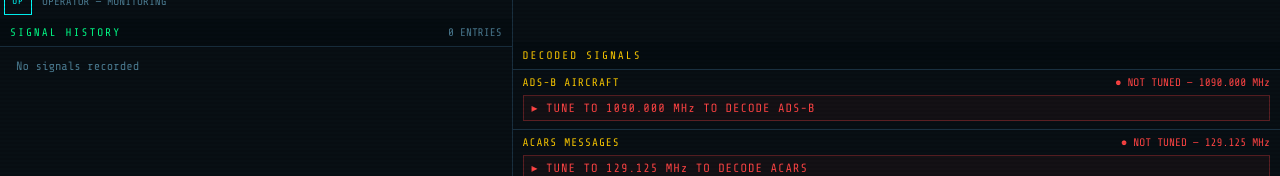
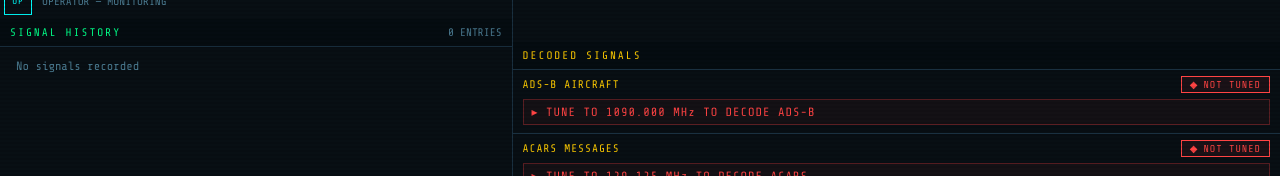
Before and after one commit to sli3/mimir, a React (Vite) app in the folder dashboard/frontend/: page / in a window 1280 px wide. Shown: the part 624-800 px from the top of the page. Built offline with nearby package versions, Linux system fonts and the light colour scheme; no server answers.

Commit message:
refactor: converted decoded signals tuned indicators to boxed badges

```diff
--- a/dashboard/frontend/src/App.jsx
+++ b/dashboard/frontend/src/App.jsx
@@ -1038,15 +1038,38 @@
                   }}>
                     ADS-B AIRCRAFT
                   </span>
-                  <span style={{
-                    fontSize: '11px',
-                    color: isTuned(focusedFreq, 1090000000) ? 'var(--neon-green)' : 'var(--neon-red)',
-                    fontFamily: 'var(--font-data)',
-                  }}>
-                    {isTuned(focusedFreq, 1090000000)
-                      ? '● TUNED 1090.000 MHz'
-                      : '● NOT TUNED — 1090.000 MHz'}
-                  </span>
+                  {isTuned(focusedFreq, 1090000000) ? (
+                    <div style={{
+                      display: 'inline-flex',
+                      alignItems: 'center',
+                      gap: '5px',
+                      border: '1px solid var(--neon-green)',
+                      background: 'rgba(0, 255, 136, 0.08)',
+                      boxShadow: '0 0 6px rgba(0, 255, 136, 0.25)',
+                      padding: '2px 8px',
+                      fontFamily: 'var(--font-display)',
+                      fontSize: 10,
+                      color: 'var(--neon-green)',
+                      letterSpacing: 1,
+                    }}>
+                      ◆ <span>TUNED</span>
+                    </div>
+                  ) : (
+                    <div style={{
+                      display: 'inline-flex',
+                      alignItems: 'center',
+                      gap: '5px',
+                      border: '1px solid var(--neon-red)',
+                      background: 'rgba(255, 68, 68, 0.08)',
+                      padding: '2px 8px',
+                      fontFamily: 'var(--font-display)',
+                      fontSize: 10,
+                      color: 'var(--neon-red)',
+                      letterSpacing: 1,
+                    }}>
+                      ◆ <span>NOT TUNED</span>
+                    </div>
+                  )}
                 </div>
                 <div style={{ padding: '0 10px 8px' }}>
                   {isTuned(focusedFreq, 1090000000) ? (
@@ -1109,15 +1132,38 @@
                   }}>
                     ACARS MESSAGES
                   </span>
-                  <span style={{
-                    fontSize: '11px',
-                    color: isTuned(focusedFreq, 129125000, 5000) ? 'var(--neon-green)' : 'var(--neon-red)',
-                    fontFamily: 'var(--font-data)',
-                  }}>
-                    {isTuned(focusedFreq, 129125000, 5000)
-                      ? '● TUNED 129.125 MHz'
-                      : '● NOT TUNED — 129.125 MHz'}
-                  </span>
+                  {isTuned(focusedFreq, 129125000, 5000) ? (
+                    <div style={{
+                      display: 'inline-flex',
+                      alignItems: 'center',
+                      gap: '5px',
+                      border: '1px solid var(--neon-green)',
+                      background: 'rgba(0, 255, 136, 0.08)',
+                      boxShadow: '0 0 6px rgba(0, 255, 136, 0.25)',
+                      padding: '2px 8px',
+                      fontFamily: 'var(--font-display)',
+                      fontSize: 10,
+                      color: 'var(--neon-green)',
+                      letterSpacing: 1,
+                    }}>
+                      ◆ <span>TUNED</span>
+                    </div>
+                  ) : (
+                    <div style={{
+                      display: 'inline-flex',
+                      alignItems: 'center',
+                      gap: '5px',
+                      border: '1px solid var(--neon-red)',
+                      background: 'rgba(255, 68, 68, 0.08)',
+                      padding: '2px 8px',
+                      fontFamily: 'var(--font-display)',
+                      fontSize: 10,
+                      color: 'var(--neon-red)',
+                      letterSpacing: 1,
+                    }}>
+                      ◆ <span>NOT TUNED</span>
+                    </div>
+                  )}
                 </div>
                 <div style={{ padding: '0 10px 8px' }}>
                   {isTuned(focusedFreq, 129125000, 5000) ? (
@@ -1179,15 +1225,38 @@
                   }}>
                     AIS VESSELS
                   </span>
-                  <span style={{
-                    fontSize: '11px',
-                    color: isTuned(focusedFreq, 161975000, 100000) ? 'var(--neon-green)' : 'var(--neon-red)',
-                    fontFamily: 'var(--font-data)',
-                  }}>
-                    {isTuned(focusedFreq, 161975000, 100000)
-                      ? '● TUNED 161.975 MHz'
-                      : '● NOT TUNED — 161.975 MHz'}
-                  </span>
+                  {isTuned(focusedFreq, 161975000, 100000) ? (
+                    <div style={{
+                      display: 'inline-flex',
+                      alignItems: 'center',
+                      gap: '5px',
+                      border: '1px solid var(--neon-green)',
+                      background: 'rgba(0, 255, 136, 0.08)',
+                      boxShadow: '0 0 6px rgba(0, 255, 136, 0.25)',
+                      padding: '2px 8px',
+                      fontFamily: 'var(--font-display)',
+                      fontSize: 10,
+                      color: 'var(--neon-green)',
+                      letterSpacing: 1,
+                    }}>
+                      ◆ <span>TUNED</span>
+                    </div>
+                  ) : (
+                    <div style={{
+                      display: 'inline-flex',
+                      alignItems: 'center',
+                      gap: '5px',
+                      border: '1px solid var(--neon-red)',
+                      background: 'rgba(255, 68, 68, 0.08)',
+                      padding: '2px 8px',
+                      fontFamily: 'var(--font-display)',
+                      fontSize: 10,
+                      color: 'var(--neon-red)',
+                      letterSpacing: 1,
+                    }}>
+                      ◆ <span>NOT TUNED</span>
+                    </div>
+                  )}
                 </div>
                 <div style={{ padding: '0 10px 8px' }}>
                   {isTuned(focusedFreq, 161975000, 100000) ? (
```
